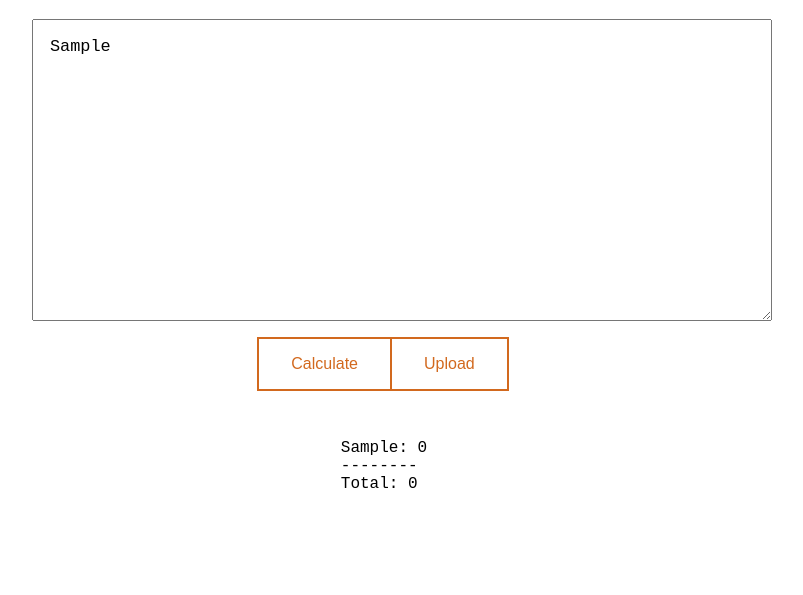
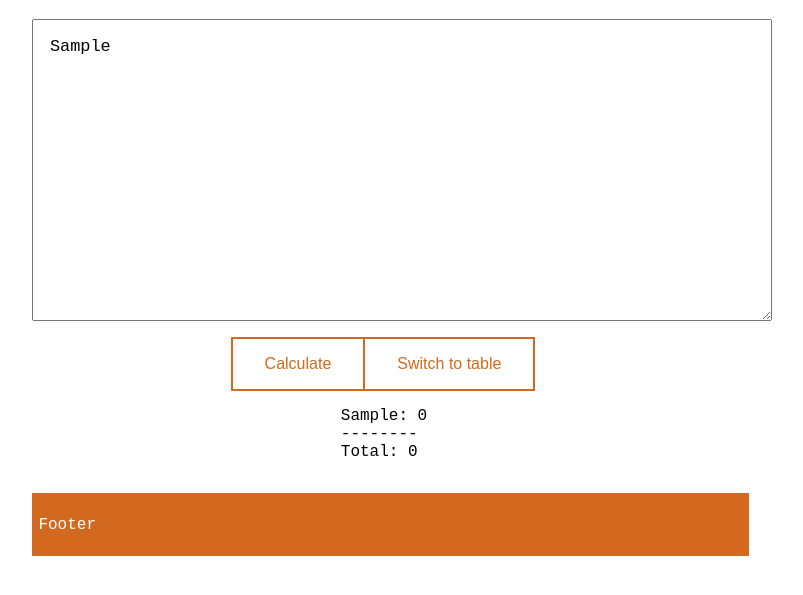
Before and after one commit to Vashy/RPG-EquipCalculator, a plain HTML site: page index.html in a window 1280 px wide. Both pictures are taken after typing "Sample" into the empty fields and a click on the button "Calculate". Shown: the part 61-656 px from the top of the page, without its empty margins (256-1059 px from the left). Drawn offline with Linux system fonts and the light colour scheme.

Commit message:
HTML structure

```diff
--- a/css/style.css
+++ b/css/style.css
@@ -6,16 +6,18 @@ html {
 
 body {
     max-width: 55%;
+    box-sizing: border-box;
     margin: auto;
     margin-bottom: 2em;
 }
 
-h1 {
+
+header h1 {
     text-align: center;
 }
 
 #show-equip {
-    margin-top: 2em;
+    /* margin-top: 2em; */
     overflow-x: auto;
     display: flex;
     justify-content: center;
@@ -47,13 +49,6 @@ textarea {
     font-size: 1.3em;
 }
 
-/*
-#equip-content {
-    border: 5px solid blue;
-    width:  200px;
-    height: 100px;
-} */
-
 .buttons {
     display: flex;
     justify-content: center;
@@ -76,7 +71,7 @@ button {
 }
 
 button:hover {
-    background-color: chocolate; /* Green */
+    background-color: chocolate;
     color: white;
 }
 
@@ -86,6 +81,22 @@ button:hover {
 
 .table-footer {
     font-weight: bold;
+}
+
+footer {
+    /* border-top: 1px solid; */
+    display: flex;
+    justify-content: left;
+    align-items: center;
+    width: 100%;
+    padding: 0.4em;
+    background-color: chocolate;
+    color: white;
+    margin-top: 1em;
+}
+
+footer>p {
+    display: block;
 }
 
 
--- a/index.html
+++ b/index.html
@@ -14,19 +14,26 @@
 </head>
 
 <body>
-  <h1>Pathfinder RPG Equip Calculator</h1>
+  <header>
+    <h1>Pathfinder RPG Equip Calculator</h1>
+  </header>
 
-  <textarea id="equip-content" autofocus="true" placeholder="Text ..." ondrop="dropHandler(event);" ondragover="dragOverHandler(event);"></textarea>
-  <div class="buttons">
-    <button type="button" onclick="displayText()">Calculate</button>
-    <button type="button" onclick="displayText()">Upload</button>
-  </div>
+  <main>
+    <textarea id="equip-content" autofocus="true" placeholder="Text ..." ondrop="dropHandler(event);" ondragover="dragOverHandler(event);"></textarea>
+    <div class="buttons">
+      <button type="button" onclick="displayResult()">Calculate</button>
+      <button id="switcher" type="button" onclick="switchOutputFormat()"></button>
+      <!-- <button type="button" onclick="displayResult()">Upload</button> -->
+    </div>
 
-  <div id="show-equip"></div>
+    <div id="show-equip"></div>
+  </main>
 
-  <div class="buttons">
-    <button id="switcher" type="button" onclick="switchOutputFormat()"></button>
-  </div>
+  <!-- <div class="buttons">
+  </div> -->
+  <footer>
+    <p>Footer</p>
+  </footer>
 
   <script src="js/cookies.js"></script>
   <script src="js/equip.js"></script>
--- a/js/cookies.js
+++ b/js/cookies.js
@@ -29,27 +29,65 @@ function checkCookie(cname) {
   return false;
 }
 
-class CookieHandler {
+class PrefCookieHandler {
   constructor(cookieName) {
-    this.cookieName = cookieName;
+    this._cookieName = cookieName;
   }
 
-  setCookie(cvalue, exdays) {
-    setCookie(this.cookieName, cvalue, exdays);
+  // setCookie(cvalue, exdays) {
+  //   setCookie(this._cookieName, cvalue, exdays);
+  // }
+
+  // getCookie() {
+  //   return getCookie(this._cookieName);
+  // }
+
+  // checkCookie() {
+  //   return checkCookie(this._cookieName);
+  // }
+
+  swap() {
+    if (this.cookie == "table") {
+      setCookie(this._cookieName, "text", 30);
+      return "table";
+    }
+
+    setCookie(this._cookieName, "table", 30);
+    return "text";
   }
 
-  getCookie() {
+  get cookie() {
     return getCookie(this.cookieName);
   }
 
-  checkCookie() {
-    return checkCookie(this.cookieName);
+  get cookieName() {
+    return this._cookieName;
+  }
+
+  get isTable() {
+    if (this.cookie == 'table')
+      return true;
+    return false;
+  }
+
+  get isText() {
+    if (this.cookie == 'text')
+      return true;
+    return false;
+  }
+
+  get alternative() {
+    let cookie = this.cookie;
+    if (cookie == "table")
+      return "text";
+    else
+      return "table";
   }
 }
 
-const preferenceCookie = new CookieHandler("preference");
-let preference = preferenceCookie.getCookie();
-if (preference == "") {
-  preferenceCookie.setCookie("table", 30);
-  preference = "table";
+const preferenceCookie = new PrefCookieHandler("preference");
+// let preference = preferenceCookie.cookie;
+if (preferenceCookie.cookie == "") {
+  setCookie(preferenceCookie.cookieName,"table", 30);
+  // preference = "table";
 }
--- a/js/eventsHandler.js
+++ b/js/eventsHandler.js
@@ -7,8 +7,8 @@ function removeChilds(id) {
 function displayTable() {
   let equipValue = calculator.parse("equip-content");
 
-  let element = document.getElementById("show-equip");
-  removeChilds("show-equip");
+  // let element = document.getElementById("show-equip");
+  // removeChilds("show-equip");
 
   // table and tHead
   let table = document.createElement("table");
@@ -56,15 +56,16 @@ function displayTable() {
   table.appendChild(trFooter);
 
   // appends table to the DOM
-  element.appendChild(table);
-  document.getElementById("switcher").style = "display: inline-block;";
+  // element.appendChild(table);
+  return table;
+  // document.getElementById("switcher").style = "display: inline-block;";
 }
 
 function displayText() {
   let equipValue = calculator.parse("equip-content");
 
-  let element = document.getElementById("show-equip");
-  removeChilds("show-equip");
+  // let element = document.getElementById("show-equip");
+  // removeChilds("show-equip");
 
   let result = document.createElement("p");
 
@@ -80,24 +81,34 @@ function displayText() {
   result.appendChild(document.createTextNode("-".repeat(lastRow.length)));
   result.appendChild(document.createElement("br"));
   result.appendChild(document.createTextNode(lastRow));
-  element.appendChild(result);
+  // element.appendChild(result);
+  return result;
 }
 
-// function displayResult() {
-//   let equipValue = calculator.parse("equip-content");
+function displayResult() {
+  // let equipValue = calculator.parse("equip-content");
 
-//   let element = document.getElementById("show-equip");
-//   removeChilds("show-equip");
+  let element = document.getElementById("show-equip");
+  removeChilds("show-equip");
 
-//   element.appendChild(node);
+  let node;
 
-// }
+  if (preferenceCookie.isTable)
+    node = displayTable();
+  else
+    node = displayText();
+
+
+  element.appendChild(node);
+  document.getElementById("switcher").style = "display: inline-block;";
+  document.getElementById("switcher").innerHTML = "Switch to " + preferenceCookie.alternative;
+}
 
 function switchOutputFormat() {
-
+  let text = preferenceCookie.swap();
+  document.getElementById("switcher").innerHTML = "Switch to " + text;
+  displayResult();
 }
-
-
 
 function dropHandler(ev) {
   console.log('File dropped');
@@ -107,7 +118,7 @@ function dropHandler(ev) {
   if (ev.dataTransfer.files) {
     let element = document.getElementById('equip-content');
     let reader = new FileReader();
-    reader.onload = e => { element.value = e.target.result; displayTable();};
+    reader.onload = e => { element.value = e.target.result; displayResult();};
     reader.readAsText(ev.dataTransfer.files[0]);
     // while (reader.readyState != 2) { }
 
```
